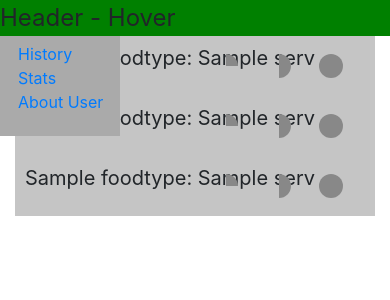
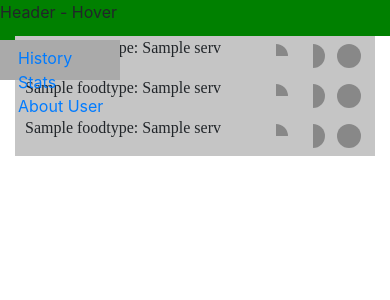
Before and after one commit to nathanmp/food-tracker, a Python web app: template templates/food.html in a window 390 px wide. Shown: the top 300 px of the page. Run offline with Jinja, Linux system fonts and the light colour scheme; the template is opened without the code that fills it: most values are stand-ins (such as "Sample title", 1, 10 or a date in 2020); some libraries are stand-ins or nearby versions.

Commit message:
Worked out food categories a bit better + edited style to make it responsive.

```diff
--- a/static/style.css
+++ b/static/style.css
@@ -40,12 +40,6 @@ body {
 	text-align: center;
 }
 
-svg {
-	display: inline;
-	white-space: nowrap;
-	margin: 12px;
-}
-
 .red,
 .yel,
 .grn {
@@ -69,7 +63,8 @@ svg {
 }
 .foodname {
 	white-space: nowrap;
-	font-size: 20px;
+	font-size: 16px;
+	font-family: serif;
 	display: inline;
 	left: 10px;
 	position: relative;
@@ -77,11 +72,12 @@ svg {
 svg {
 	display: inline;
 	white-space: nowrap;
+	margin: 4px;
 }
 .foodservs {
 	position: relative;
 	display: inline-block;
-	height: 60px;
+	height: 40px;
 	width: 100%;
 	display: flex;
 	justify-content: center;
@@ -89,11 +85,11 @@ svg {
 }
 .elements {
 	position: absolute;
-	right: 20px;
+	right: 10px;
 }
 .ddMenu {
 	width: 120px;
-	height: 100%;
+	height: 60px;
 	padding: 0px;
 	margin: 0px;
 	background-color: green;
@@ -104,9 +100,9 @@ svg {
 	background-color: #AAAAAA;
 	position: absolute;
 	white-space: pre;
-	height: 100px;
+	height: 40px;
 	width: 120px;
-	top: 36px;
+	top: 40px;
 }
 .ddContent a {
 	font-size: 16px;
@@ -123,6 +119,9 @@ svg {
 	height: 36px;
 }
 .nowrap {
-	font-size: 24px;
+	font-size: 16px;
 	white-space: nowrap;
 }
+.col {
+	margin: 0px;
+}
--- a/templates/index.html
+++ b/templates/index.html
@@ -18,15 +18,15 @@
 <div class="ddMenu">
 	<p class="nowrap">Header - Hover</p>
 	<div class="ddContent">
-    <a href="#history">History</a>
-    <a href="#stats">Stats</a>
-    <a href="#about">About User</a>
+    <a href="history">History</a>
+    <a href="stats">Stats</a>
+    <a href="about">About User</a>
     </div>
 </div>
 </div>
 <div class="container-fluid">
 <div class="row">
-<div class="col col-sm-4">
+<div class="col-xs-12 col-md-4">
 {% for foodtype in foods[0:foods|length // 3] %}
 	<div class="foodservs" style="background-color: {{loop.cycle('#C5C5C5', '#DCDCDC')}}" >
 	<p class="foodname">{{foodtype.name}}: {{foodtype.serv}}</p>
@@ -44,7 +44,7 @@
 	</div>
 {% endfor %}
 </div>
-<div class="col col-sm-4">
+<div class="col-xs-12 col-md-4">
 {% for foodtype in foods[foods|length // 3:2*foods|length//3] %}
 	<div class="foodservs" style="background-color: {{loop.cycle('#C5C5C5', '#DCDCDC')}}" >
 	<p class="foodname">{{foodtype.name}}: {{foodtype.serv}}</p>
@@ -62,7 +62,7 @@
 	</div>
 {% endfor %}
 </div>
-<div class="col col-sm-4">
+<div class="col-xs-12 col-md-4">
 {% for foodtype in foods[2*foods|length//3:] %}
 	<div class="foodservs" style="background-color: {{loop.cycle('#C5C5C5', '#DCDCDC')}}" >
 	<p class="foodname">{{foodtype.name}}: {{foodtype.serv}}</p>
```
Also changed, not shown: foods.txt (+21 -15 lines), routes.py (+4 -4 lines).
